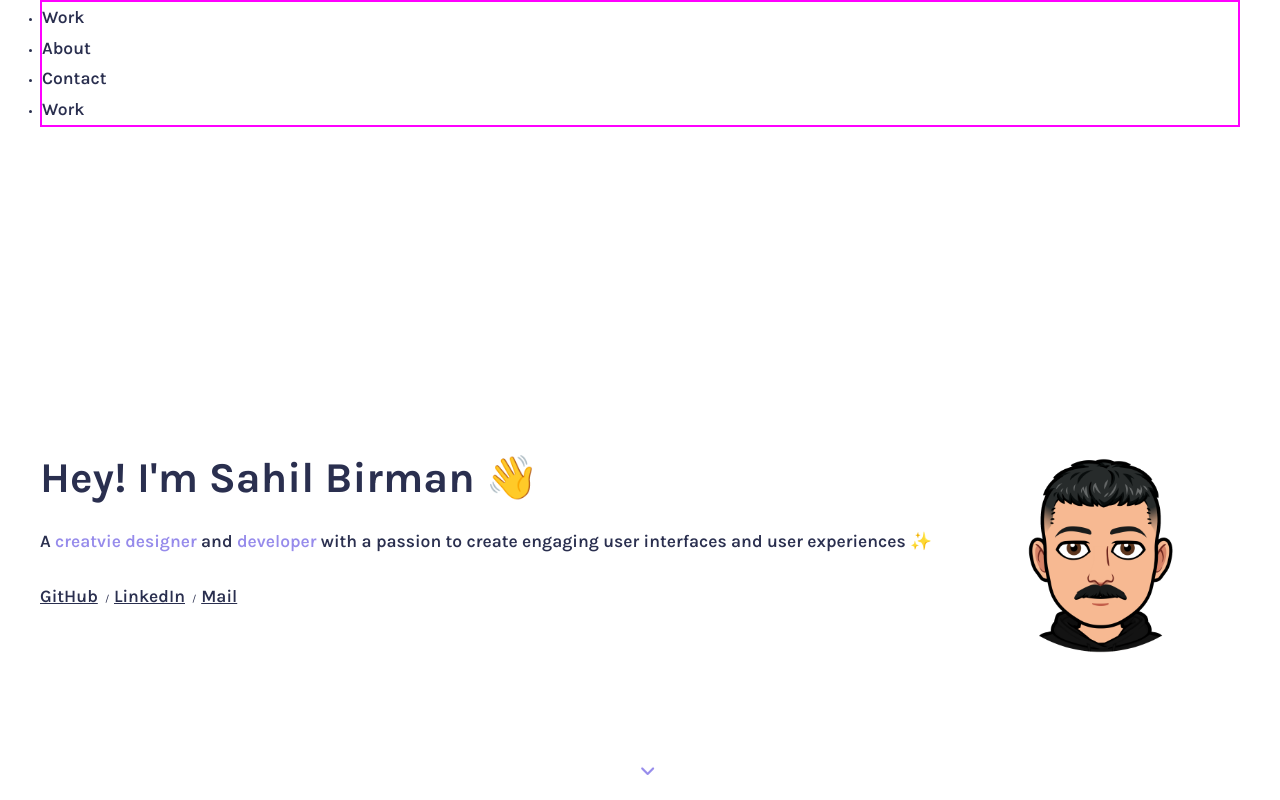
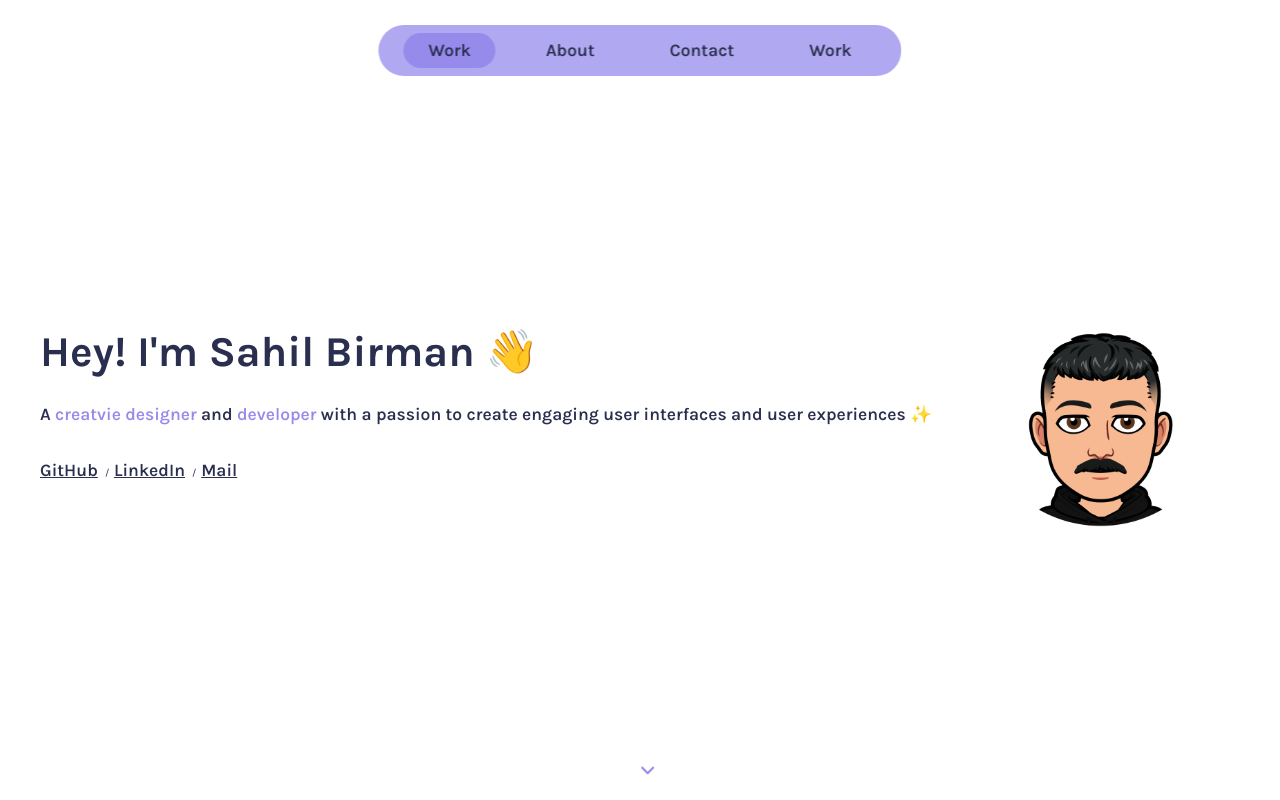
Before and after one commit to birmansahil/birmansahil.github.io, a React (Create React App) app: page / in a window 1280 px wide. Shown: the top 800 px of the page. Built offline with nearby package versions, Linux system fonts and the light colour scheme.

Commit message:
navbar completed

```diff
--- a/src/App.css
+++ b/src/App.css
@@ -15,6 +15,8 @@ html {
   --primary-font-color: #2a2f4f;
   --secondary-font-color: #968beb;
   --background-color: #fff;
+  --navbar-background-color: #968bebbf;
+  --navlink-background-color: #968beb;
 }
 
 /* Body */
--- a/src/components/Navbar.css
+++ b/src/components/Navbar.css
@@ -1,4 +1,28 @@
 .navbar {
-    position: relative;
-    border: 2px solid magenta;
+    position: fixed;
+    top: 25px;
+    left: 50%;
+    transform: translateX(-50%);
+    padding: 0.75rem 2.5rem;
+    border-radius: 50px;
+    background-color: var(--navbar-background-color);
+    backdrop-filter: blur(1.75px);
+    z-index: 1;
 }
+
+.nav-list {
+    display: flex;
+    gap: 2.5rem;
+    list-style-type: none;
+}
+
+.nav-list-link {
+    padding: 0.25rem 2.5rem;
+    display: inline-block;
+    cursor: pointer;
+    border-radius: 50px;
+}
+
+.active {
+    background-color: var(--navlink-background-color);
+}
--- a/src/components/Navbar.js
+++ b/src/components/Navbar.js
@@ -3,9 +3,10 @@ import './Navbar.css';
 
 const Navbar = () => {
     return(
+
         <nav className="navbar">
             <ul className="nav-list">
-                <li><a className="nav-list-link">Work</a></li>
+                <li><a className="nav-list-link active">Work</a></li>
                 <li><a className="nav-list-link">About</a></li>
                 <li><a className="nav-list-link">Contact</a></li>
                 <li><a className="nav-list-link">Work</a></li>
```
